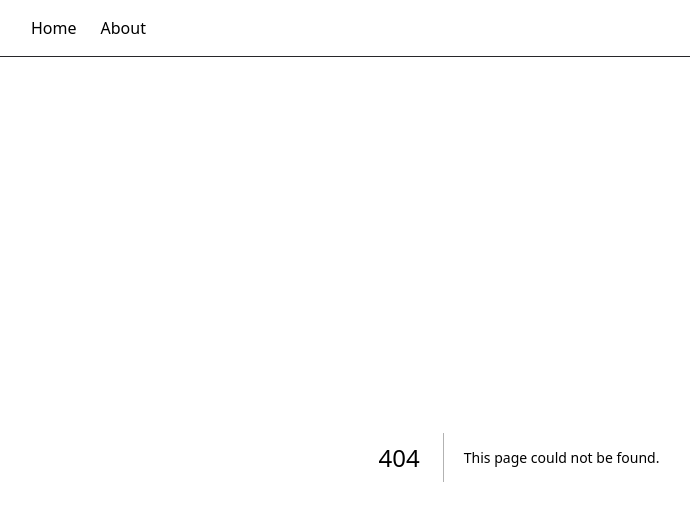
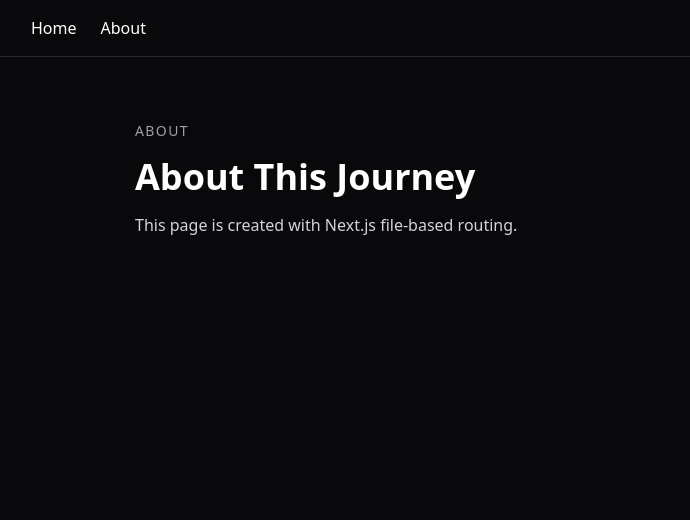
Before and after one commit to foysaliio/Nextjs-Mastery-Journey, a Next.js app: page /about in a window 1280 px wide. Before the commit this address had no page. Shown: the top 520 px of the page, without its empty margins (121-811 px from the left). Built offline with nearby package versions, Linux system fonts and the light colour scheme.

Commit message:
feat(nextjs): learn file based routing

```diff
--- /dev/null
+++ b/src/app/about/page.tsx
@@ -0,0 +1,17 @@
+const AboutPage = () => {
+  return (
+    <main className="min-h-screen bg-zinc-950 px-6 py-16 text-white">
+      <div className="max-w-3xl mx-auto">
+        <p className="text-sm uppercase tracking-widest text-zinc-400">About</p>
+
+        <h1 className="mt-4 text-4xl font-bold">About This Journey</h1>
+
+        <p className="mt-4 text-zinc-300">
+          This page is created with Next.js file-based routing.
+        </p>
+      </div>
+    </main>
+  );
+};
+
+export default AboutPage;
```
